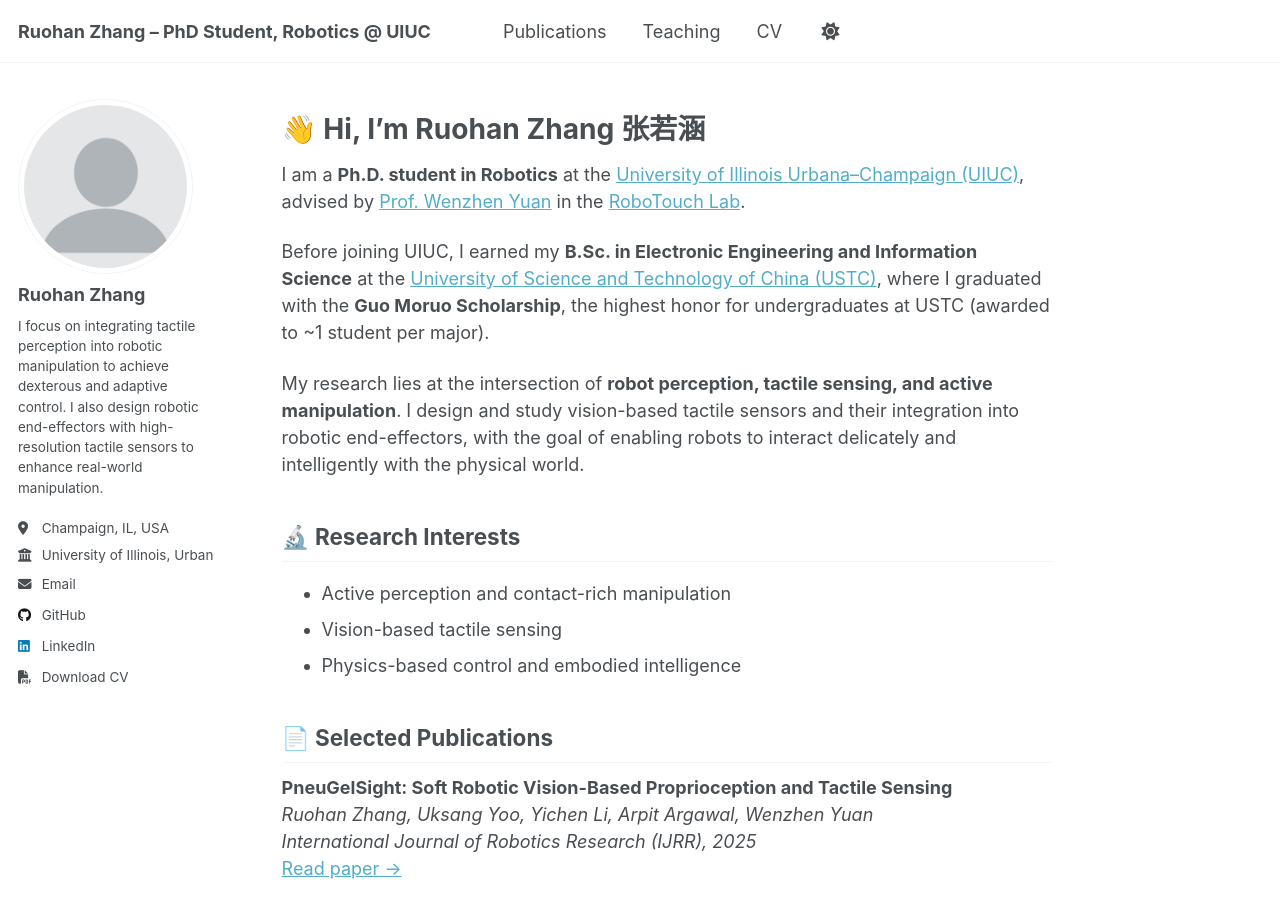
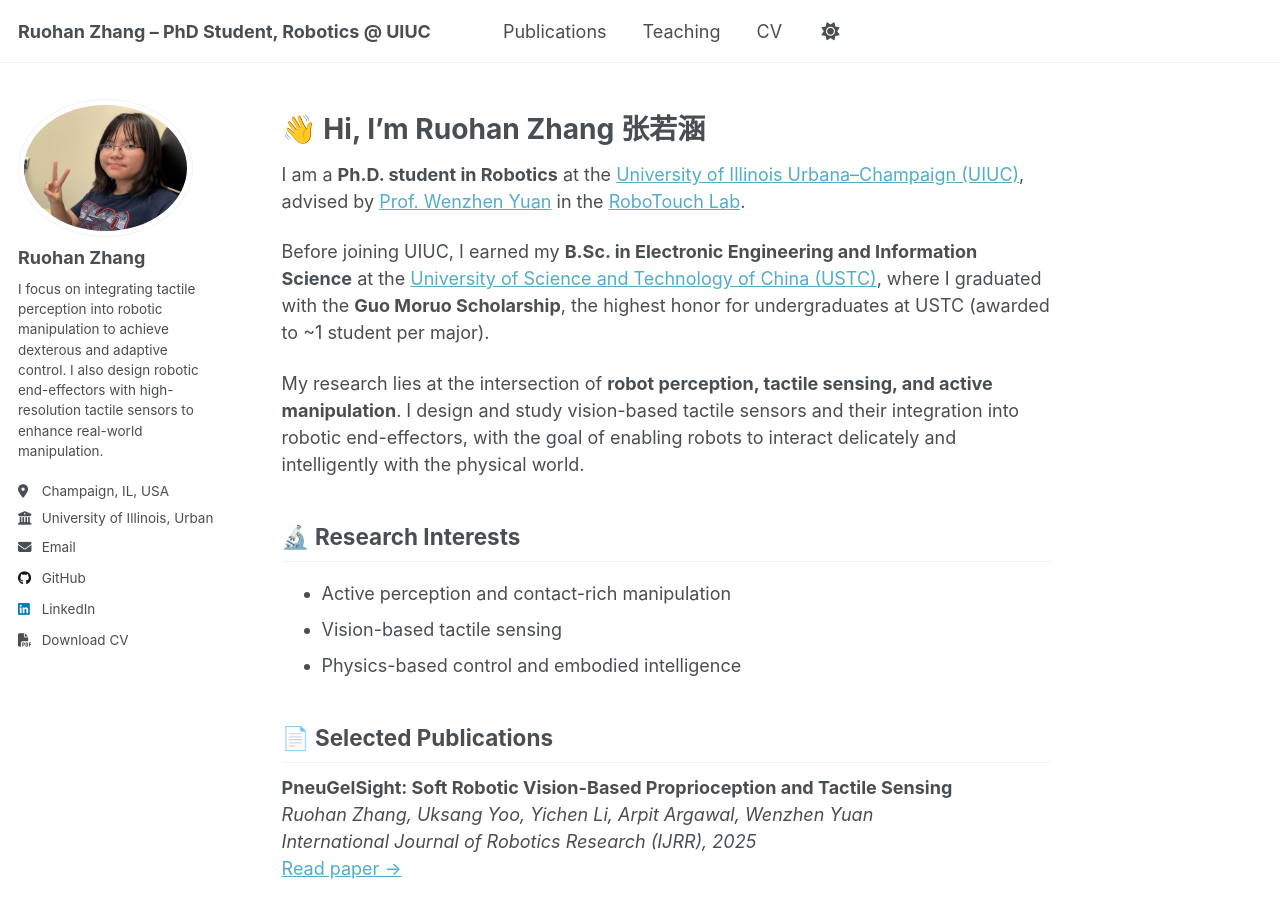
Before and after one commit to rhzhang-ustc/rhzhang-ustc.github.io, a Jekyll site: the page built from _pages/about.md, in a window 1280 px wide and 900 px high. Built offline with Jekyll 4.4.1, drawn with Linux system fonts in a browser that asks for light colours; a script that is not in the unit is left out.

Commit message:
update avatar

```diff
--- a/_config.yml
+++ b/_config.yml
@@ -29,7 +29,7 @@ repository     : "rhzhang-ustc/rhzhang-ustc.github.io"
 author:
   # Biographic information
   # avatar           : "profile.png"
-  avatar           : "profile.png"
+  avatar           : "working_late_full.jpg"
   name             : "Ruohan Zhang"
   pronouns         : # example: "she/her"
   bio              : "I focus on integrating tactile perception into robotic manipulation to achieve dexterous and adaptive control. I also design robotic end-effectors with high-resolution tactile sensors to enhance real-world manipulation. "
```
Also changed, not shown: images/working_late_full.jpg (added).
